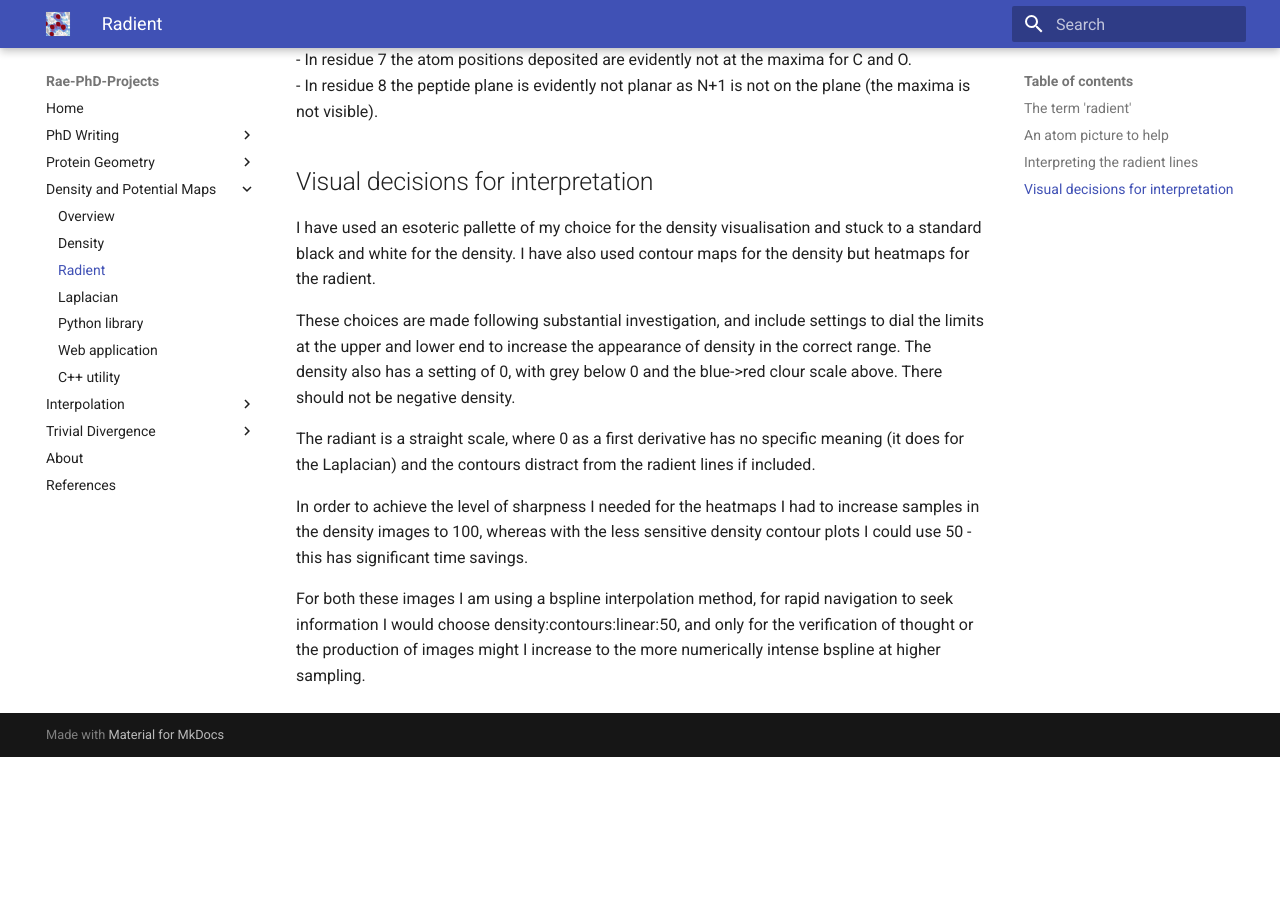
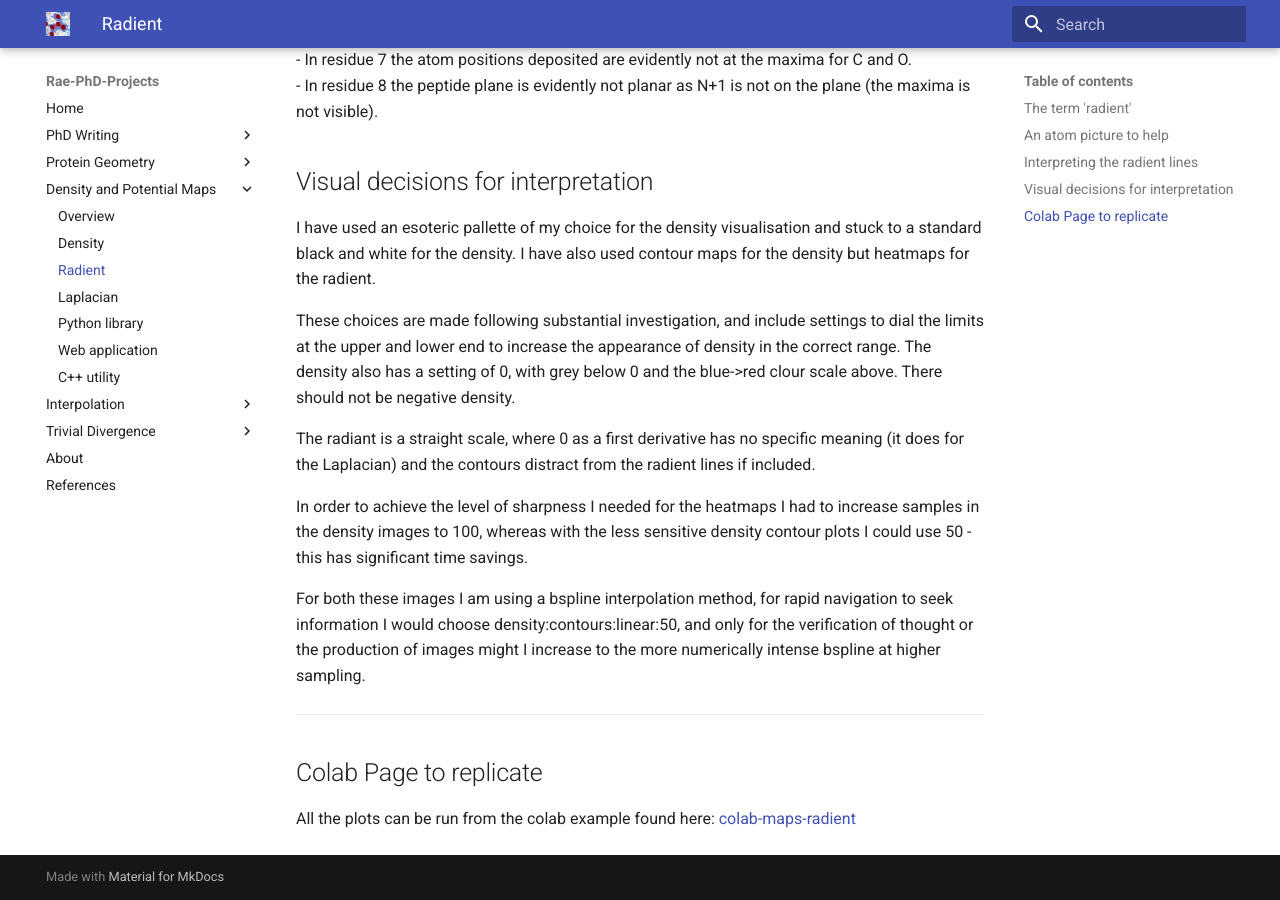
Before and after one commit to rae-gh/rae, an MkDocs documentation site: the page built from docs/maps/radient.md, in a window 1280 px wide and 900 px high, scrolled down 1707 px. Built offline with MkDocs 1.6.1 and Material for MkDocs 9.7.7, drawn with Linux system fonts in a browser that asks for light colours; before the commit the page ends 2464 px from its top, so only the background shows below that.

Commit message:
Added colab link

```diff
--- a/docs/maps/radient.md
+++ b/docs/maps/radient.md
@@ -55,3 +55,9 @@ For both these images I am using a bspline interpolation method, for rapid
 navigation to seek information I would choose density:contours:linear:50, and only for the
 verification of thought or the production of images might I increase to the more numerically
 intense bspline at higher sampling.
+
+---
+
+## Colab Page to replicate
+All the plots can be run from the colab example found here:
+[colab-maps-radient](https://github.com/rae-gh/colab-analyses/blob/main/Maps/Radient.ipynb)
```
